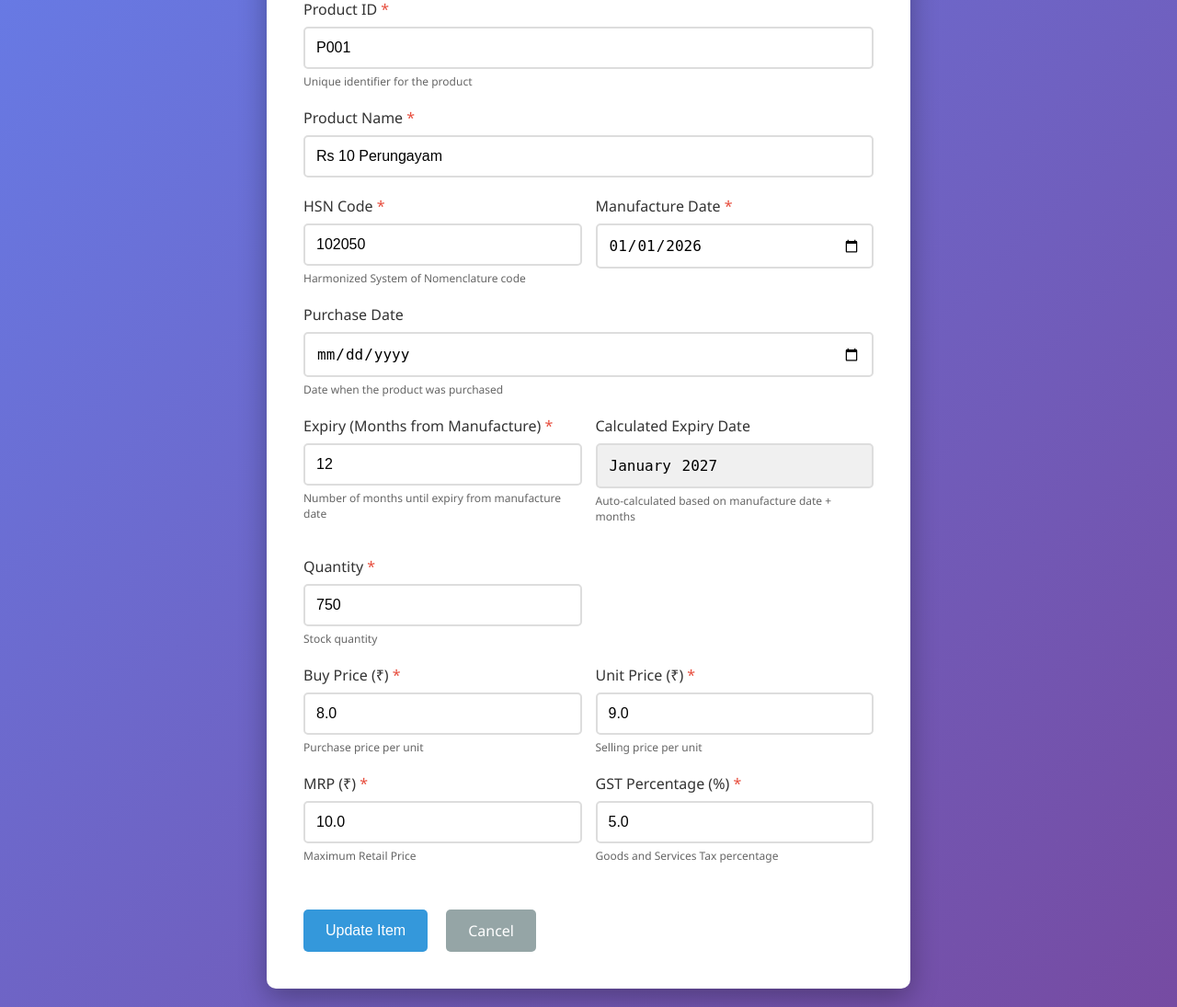
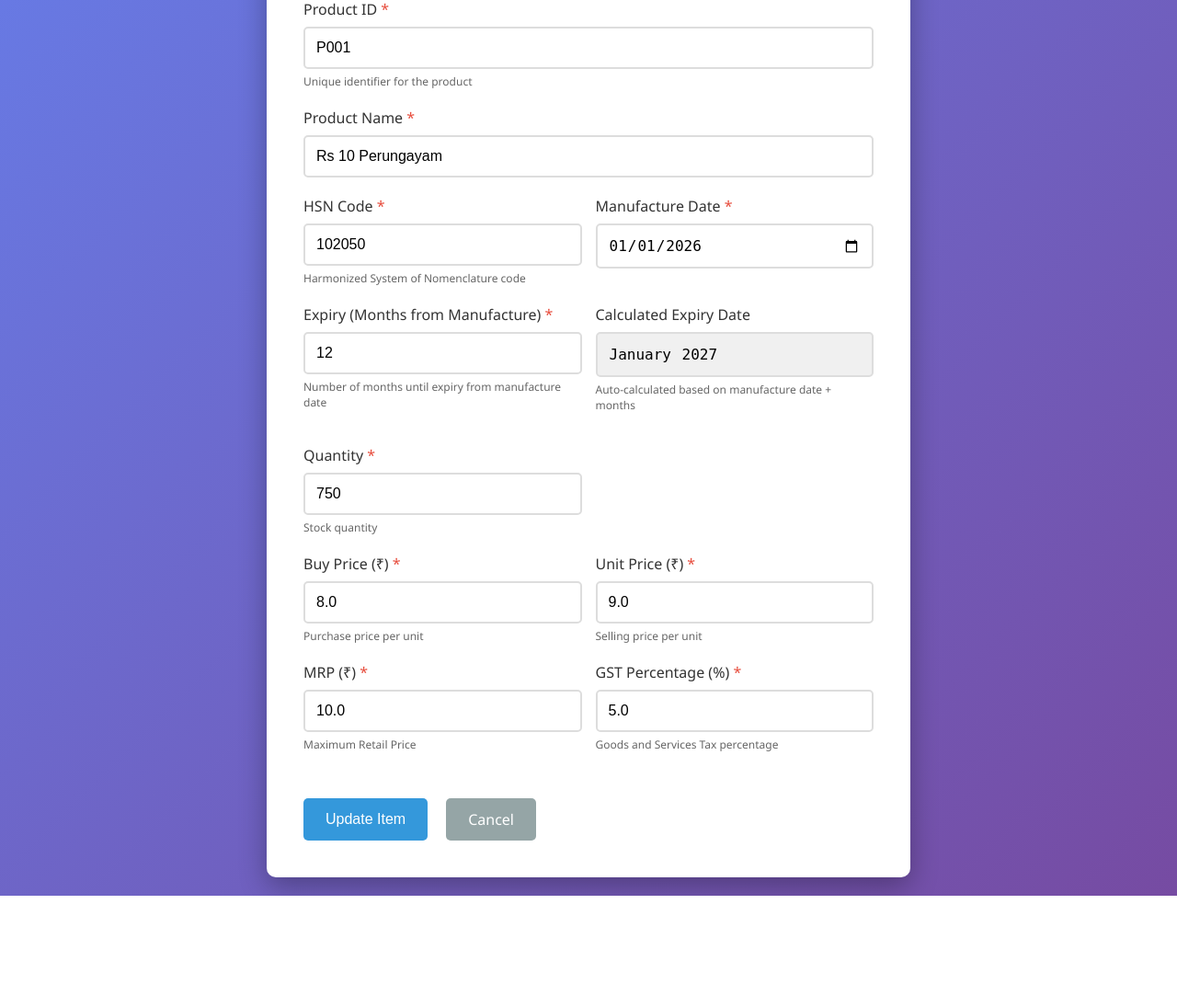
Before and after one commit to pshanmugavelp-pixel/Billing-web-app, a Flask app: page /inventory/update/4 in a window 1280 px wide. Shown: the part 232-1327 px from the top of the page at 92% size. After the commit the page ends 1206 px from the top, so only its background shows below. Run offline with Flask 3, Linux system fonts and the light colour scheme; data comes from the database, SQL or seed files in the repository.

Commit message:
remove purchase date

```diff
--- a/database.py
+++ b/database.py
@@ -59,14 +59,6 @@ def init_db():
     except sqlite3.OperationalError:
         # Column doesn't exist, add it with default value 0.0
         conn.execute('ALTER TABLE inventory ADD COLUMN buy_price REAL NOT NULL DEFAULT 0.0')
-        conn.commit()
-
-    # Add purchase_date column to existing inventory table if it doesn't exist
-    try:
-        conn.execute('SELECT purchase_date FROM inventory LIMIT 1')
-    except sqlite3.OperationalError:
-        # Column doesn't exist, add it
-        conn.execute('ALTER TABLE inventory ADD COLUMN purchase_date DATE')
         conn.commit()
 
     # Billing table (header - one per bill)
--- a/routes/inventory.py
+++ b/routes/inventory.py
@@ -86,7 +86,6 @@ def add():
         unit_price = request.form.get('unit_price', 0.0)
         mrp = request.form.get('mrp', 0.0)
         gst_percentage = request.form.get('gst_percentage', 0.0)
-        purchase_date = request.form.get('purchase_date', '')
 
         # Calculate expiry month from manufacture date + expiry months
         expiry_month = ''
@@ -112,9 +111,9 @@ def add():
             conn.close()
             return redirect(url_for('inventory.add'))
 
-        conn.execute('''INSERT INTO inventory (product_id, product_name, hsn_code, manufacture_date, expiry_month, quantity, buy_price, unit_price, mrp, gst_percentage, purchase_date)
-                        VALUES (?, ?, ?, ?, ?, ?, ?, ?, ?, ?, ?)''',
-                     (product_id, product_name, hsn_code, manufacture_date, expiry_month, quantity, buy_price, unit_price, mrp, gst_percentage, purchase_date))
+        conn.execute('''INSERT INTO inventory (product_id, product_name, hsn_code, manufacture_date, expiry_month, quantity, buy_price, unit_price, mrp, gst_percentage)
+                        VALUES (?, ?, ?, ?, ?, ?, ?, ?, ?, ?)''',
+                     (product_id, product_name, hsn_code, manufacture_date, expiry_month, quantity, buy_price, unit_price, mrp, gst_percentage))
         conn.commit()
         conn.close()
 
@@ -168,7 +167,6 @@ def update(id):
         unit_price = request.form.get('unit_price', 0.0)
         mrp = request.form.get('mrp', 0.0)
         gst_percentage = request.form.get('gst_percentage', 0.0)
-        purchase_date = request.form.get('purchase_date', '')
 
         # Calculate expiry month from manufacture date + expiry months
         expiry_month = ''
@@ -196,8 +194,8 @@ def update(id):
 
         conn.execute('''UPDATE inventory SET product_id = ?, product_name = ?, hsn_code = ?, manufacture_date = ?,
                         expiry_month = ?, quantity = ?, buy_price = ?, unit_price = ?, mrp = ?, gst_percentage = ?,
-                        purchase_date = ?, updated_at = CURRENT_TIMESTAMP WHERE id = ?''',
-                     (product_id, product_name, hsn_code, manufacture_date, expiry_month, quantity, buy_price, unit_price, mrp, gst_percentage, purchase_date, id))
+                        updated_at = CURRENT_TIMESTAMP WHERE id = ?''',
+                     (product_id, product_name, hsn_code, manufacture_date, expiry_month, quantity, buy_price, unit_price, mrp, gst_percentage, id))
         conn.commit()
         conn.close()
 
--- a/templates/inventory/add.html
+++ b/templates/inventory/add.html
@@ -227,12 +227,6 @@
                 </div>
             </div>
 
-            <div class="form-group">
-                <label for="purchase_date">Purchase Date</label>
-                <input type="date" id="purchase_date" name="purchase_date">
-                <div class="help-text">Date when the product was purchased</div>
-            </div>
-
             <div class="form-row">
                 <div class="form-group">
                     <label for="expiry_months">Expiry (Months from Manufacture) <span class="required">*</span></label>
--- a/templates/inventory/index.html
+++ b/templates/inventory/index.html
@@ -334,7 +334,6 @@
                             <td>₹{{ "%.4f"|format(item['unit_price']) }}</td>
                             <td>₹{{ "%.4f"|format(item['mrp']) }}</td>
                             <td>{{ "%.4f"|format(item['gst_percentage']) }}%</td>
-                            <td>{{ item['purchase_date'] or 'N/A' }}</td>
                             <td>{{ item['updated_at'] }}</td>
                             <td class="no-print">
                                 <a href="{{ url_for('inventory.update', id=item['id']) }}"
@@ -436,7 +435,6 @@
                 {wch: 12},  // Unit Price
                 {wch: 12},  // MRP
                 {wch: 10},  // GST%
-                {wch: 15},  // Purchase Date
                 {wch: 20}   // Last Updated
             ];
 
--- a/templates/inventory/update.html
+++ b/templates/inventory/update.html
@@ -236,13 +236,6 @@
                 </div>
             </div>
 
-            <div class="form-group">
-                <label for="purchase_date">Purchase Date</label>
-                <input type="date" id="purchase_date" name="purchase_date"
-                       value="{{ item['purchase_date'] or '' }}">
-                <div class="help-text">Date when the product was purchased</div>
-            </div>
-
             <div class="form-row">
                 <div class="form-group">
                     <label for="expiry_months">Expiry (Months from Manufacture) <span class="required">*</span></label>
```
